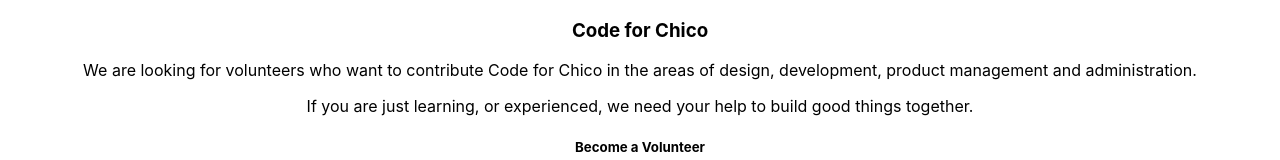
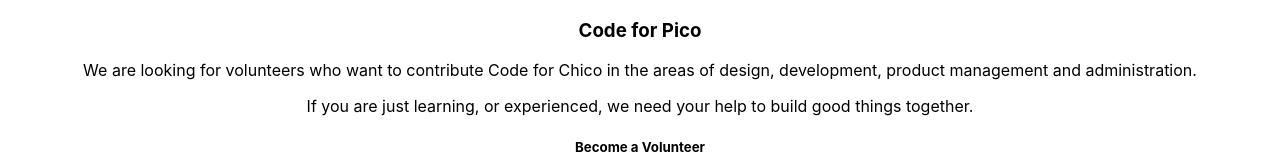
Before and after one commit to CodeForChico/Website1.0, a React (Create React App) app: page / in a window 1280 px wide. Shown: the top 160 px of the page. Built offline with nearby package versions, Linux system fonts and the light colour scheme.

Commit message:
working on solving the git issue

```diff
--- a/package.json
+++ b/package.json
@@ -7,10 +7,12 @@
     "@testing-library/jest-dom": "^5.11.8",
     "@testing-library/react": "^11.2.2",
     "@testing-library/user-event": "^12.6.0",
+    "git": "^0.1.5",
     "react": "^17.0.1",
     "react-dom": "^17.0.1",
     "react-scripts": "4.0.1",
-    "web-vitals": "^0.2.4"
+    "web-vitals": "^0.2.4",
+    "workbox-build": "^6.0.2"
   },
   "scripts": {
     "start": "react-scripts start",
--- a/src/App.js
+++ b/src/App.js
@@ -10,7 +10,7 @@
           <div class = "h-10 d-flex">
               <div class="w-100 h-100 card">
                   <div class="card-body">
-                      <h3 class="card-title">Code for Chico </h3>
+                      <h3 class="card-title">Code for Pico </h3>
                   </div>
               </div>
           </div>
```
Also changed, not shown: 2 other files (tests, documents, lock files or other folders).
